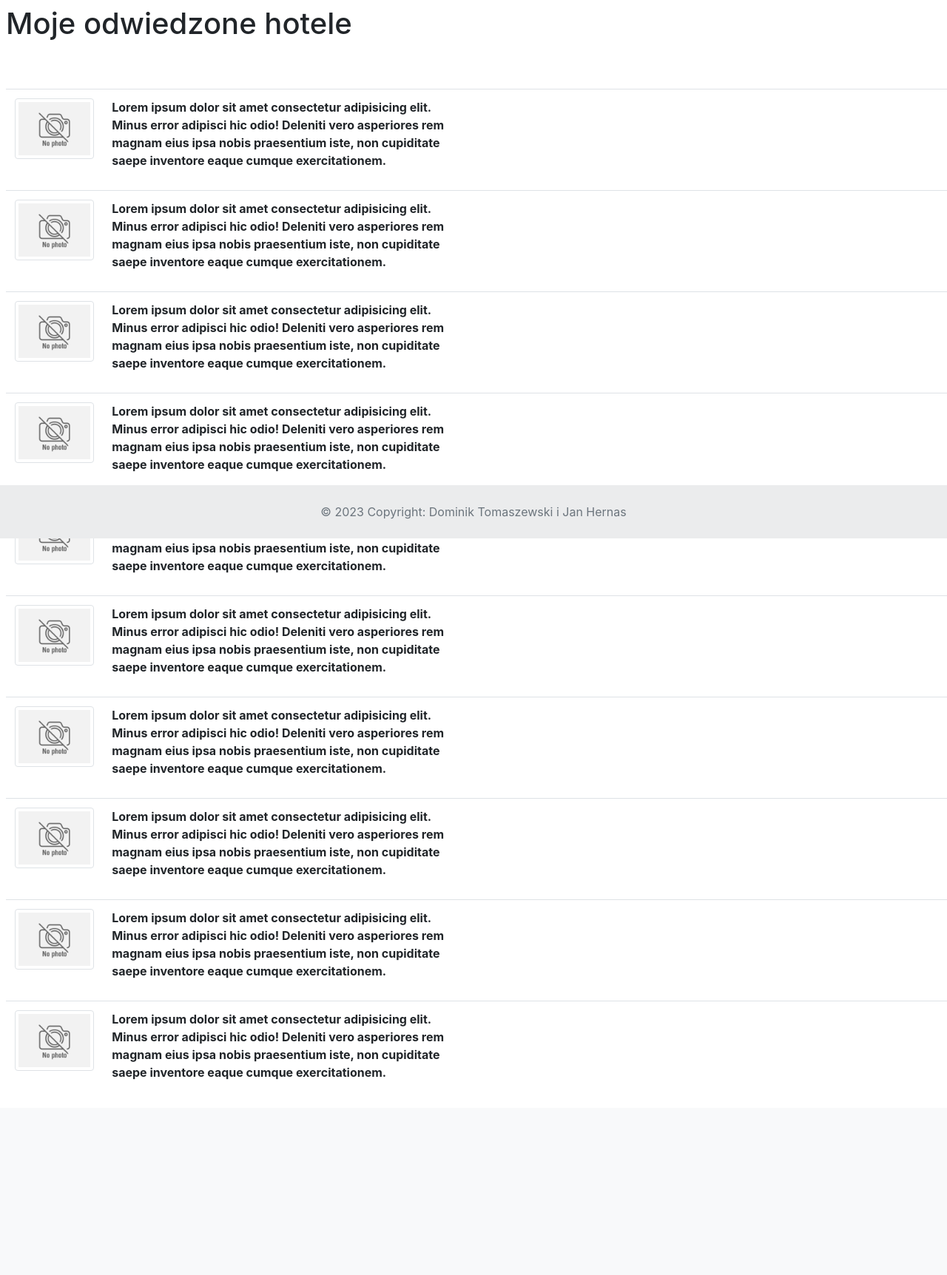
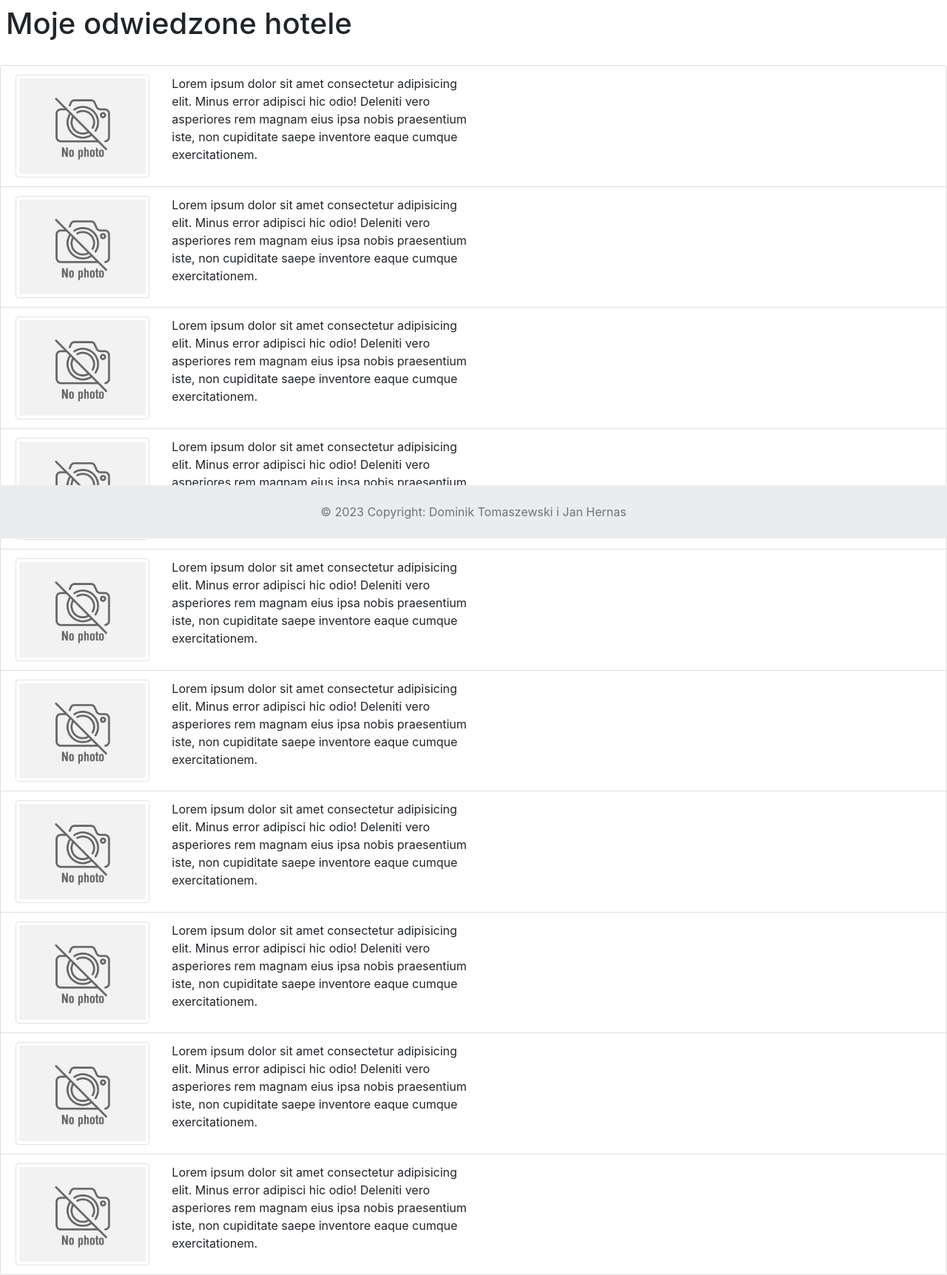
Before and after one commit to jasiex01/PO_project, a Flask app: page /hotels in a window 1280 px wide. Shown: the part 72-1796 px from the top of the page at 74% size. Before the commit the page ends 1532 px from the top, so only its background shows below. Run offline with Flask 2, Linux system fonts and the light colour scheme; lists and menus that the app fills with data are empty.

Commit message:
change hotels list to not clicable

```diff
--- a/templates/hotels.html
+++ b/templates/hotels.html
@@ -4,35 +4,27 @@
 {%block content %}
 <h1 class="h1 m-2">Moje odwiedzone hotele</h1>
     <br/>
-    <br/>
-
-    <table class="table m-2">
-        <tr>
-          <!--
-            <th>Zdjecie</th>
-            <th>Opis</th>
-            <th>Przycisk</th>
-          -->
-        </tr>
 
     <!--Tutaj jakos podana lista z hotelami-->
+    <ul class="list-group">
         {% for _ in range(0, 10) %}
-        <tr>
-            <th>
+        <li class="list-group-item">
+            <div class="row">
+                <div class="col">
                     <img src="static/noPhoto.jpg" class="fixed-im img-thumbnail" alt="...">
-            </th>
-            <th>
+                </div>
+                <div class="col-8">
                     <p style="width:50%">
                         Lorem ipsum dolor sit amet consectetur adipisicing elit. Minus error adipisci hic odio! Deleniti vero asperiores rem magnam eius ipsa nobis praesentium iste, non cupiditate saepe inventore eaque cumque exercitationem.
                     </p>
-            </th>
-            <th style="width:15%" class="align-items-center">
+                </div>
+                <div class="col align-items-center my-auto text-center">
                         {% block actionButton %}
 
                         {% endblock actionButton %}
-            </th>
-        </tr>
+                </div>
+            </div>
+        </li>
     {% endfor %}
-
-    </table>
+    </ul>
 {%endblock content%}
--- a/templates/hotelsSelect.html
+++ b/templates/hotelsSelect.html
@@ -19,14 +19,8 @@
                     </p>
                 </div>
                 <div class="col align-items-center my-auto text-center">
-                        <button class="btn btn-primary my-auto" href="###">Button</button>
-
                 </div>
-
-
-
             </div>
-
 
         </a>
     {% endfor %}
```
Lines whose indentation alone changed are shown as unchanged.
